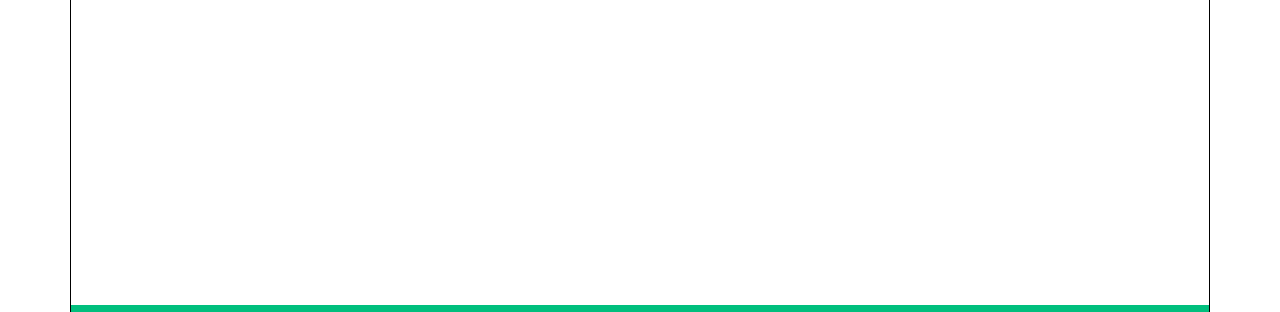
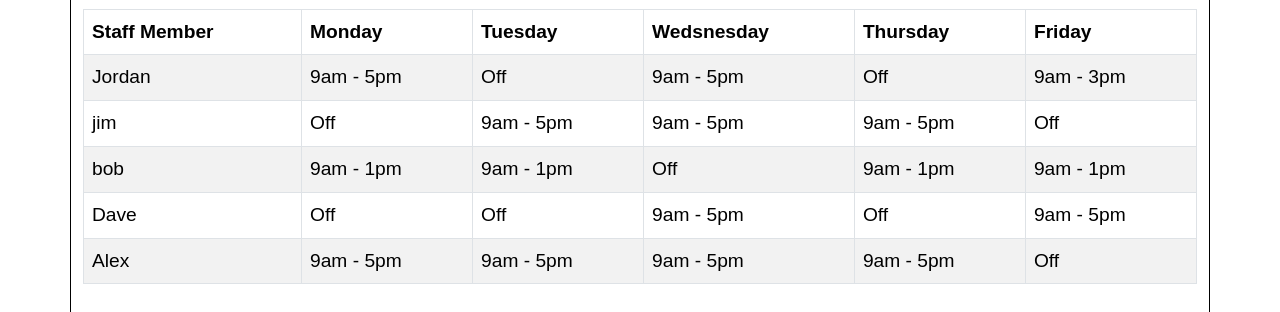
Before and after one commit to JordanTechy/BIT607-Snazzy-paws, a plain HTML site: page protected/roster.html in a window 1280 px wide. Shown: the part 330-642 px from the top of the page. Drawn offline with nearby package versions, Linux system fonts and the light colour scheme.

Commit message:
Basic Staff Roster rable done and hta access files examples made ready to check over and hand in

```diff
--- a/roster.html
+++ b/protected/roster.html
@@ -16,7 +16,7 @@
     href="https://fonts.googleapis.com/css2?family=Fredoka:wght@300..700&family=Roboto:ital,wght@0,100..900;1,100..900&display=swap"
     rel="stylesheet">
 
-  <link rel="stylesheet" href="./css/styles.css">
+  <link rel="stylesheet" href="../css/styles.css">
   <!-- Bootstraps style sheet -->
   <link href="https://cdn.jsdelivr.net/npm/bootstrap@5.3.6/dist/css/bootstrap.min.css" rel="stylesheet"
     integrity="sha384-4Q6Gf2aSP4eDXB8Miphtr37CMZZQ5oXLH2yaXMJ2w8e2ZtHTl7GptT4jmndRuHDT" crossorigin="anonymous">
@@ -30,8 +30,8 @@
   <header>
     <!-- Navbar  -->
     <nav class="navbar navbar-expand-lg ">
-      <a class="navbar-brand" href="./index.html">
-        <img src="./images/Snazzy-paws-home.png" alt="Logo home" width="70">
+      <a class="navbar-brand" href="../index.html">
+        <img src="../images/Snazzy-paws-home.png" alt="Logo home" width="70">
       </a>
       <!-- Bootstraps toggle replacing my hamburger navbar javascript
       -->
@@ -43,19 +43,19 @@
       <div class="collapse navbar-collapse" id="mainNavbar">
         <ul class="navbar-nav ms-auto">
           <li class="nav-item">
-            <a class="nav-link" href="./index.html">Home</a>
+            <a class="nav-link" href="../index.html">Home</a>
           </li>
           <li class="nav-item">
-            <a class="nav-link" href="./services.html">Services</a>
+            <a class="nav-link" href="../services.html">Services</a>
           </li>
           <li class="nav-item">
-            <a class="nav-link" href="./gallery.html">Gallery</a>
+            <a class="nav-link" href="../gallery.html">Gallery</a>
           </li>
           <li class="nav-item">
-            <a class="nav-link" href="./booking.html">Booking</a>
+            <a class="nav-link" href="../booking.html">Booking</a>
           </li>
           <li class="nav-item">
-            <a class="nav-link" href="./contact.html">Contact</a>
+            <a class="nav-link" href="../contact.html">Contact</a>
           </li>
         </ul>
       </div>
@@ -75,7 +75,65 @@
       <h2>Private Roster page</h2>
     </div>
     <!-- Page content  -->
-    <div class="container" id="privacy">
+    <div class="container">
+      <h2 class="mb-4">Staff Roster</h2>
+
+      <div class="table-responsive">
+        <table class="table table-bordered table-striped align-middle">
+          <thead>
+            <tr>
+              <th>Staff Member</th>
+              <th>Monday</th>
+              <th>Tuesday</th>
+              <th>Wedsnesday</th>
+              <th>Thursday</th>
+              <th>Friday</th>
+            </tr>
+          </thead>
+          <tbody>
+            <tr>
+              <td>Jordan</td>
+              <td>9am - 5pm</td>
+              <td>Off</td>
+              <td>9am - 5pm</td>
+              <td>Off</td>
+              <td>9am - 3pm</td>
+            </tr>
+            <tr>
+              <td>jim</td>
+              <td>Off</td>
+              <td>9am - 5pm</td>
+              <td>9am - 5pm</td>
+              <td>9am - 5pm</td>
+              <td>Off</td>
+            </tr>
+            <tr>
+              <td>bob</td>
+              <td>9am - 1pm</td>
+              <td>9am - 1pm</td>
+              <td>Off</td>
+              <td>9am - 1pm</td>
+              <td>9am - 1pm</td>
+            </tr>
+            <tr>
+              <td>Dave</td>
+              <td>Off</td>
+              <td>Off</td>
+              <td>9am - 5pm</td>
+              <td>Off</td>
+              <td>9am - 5pm</td>
+            </tr>
+            <tr>
+              <td>Alex</td>
+              <td>9am - 5pm</td>
+              <td>9am - 5pm</td>
+              <td>9am - 5pm</td>
+              <td>9am - 5pm</td>
+              <td>Off</td>
+            </tr>
+          </tbody>
+        </table>
+      </div>
     </div>
   </main>
 
```
Also changed, not shown: privacy.txt (deleted), 2 other files.
